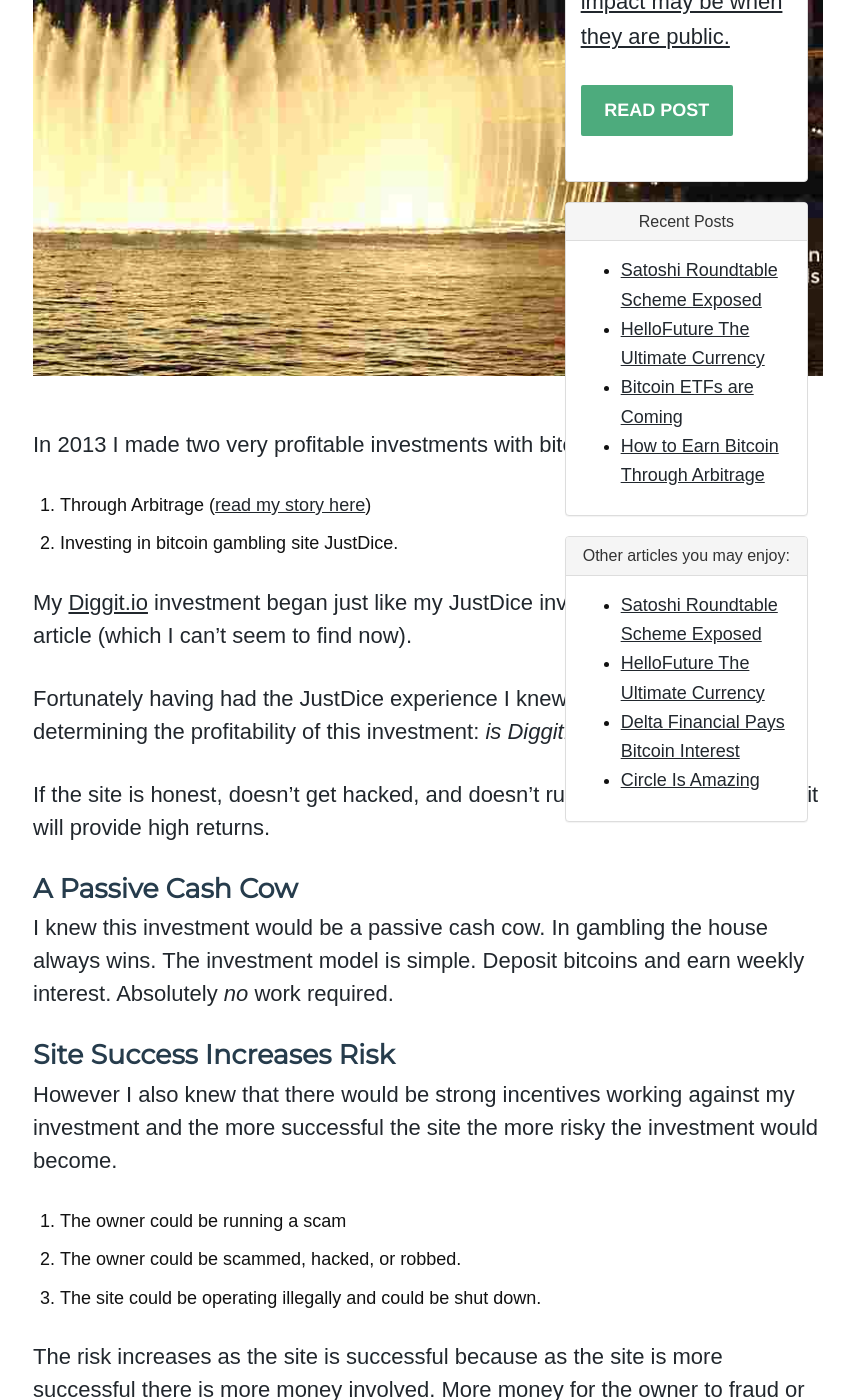
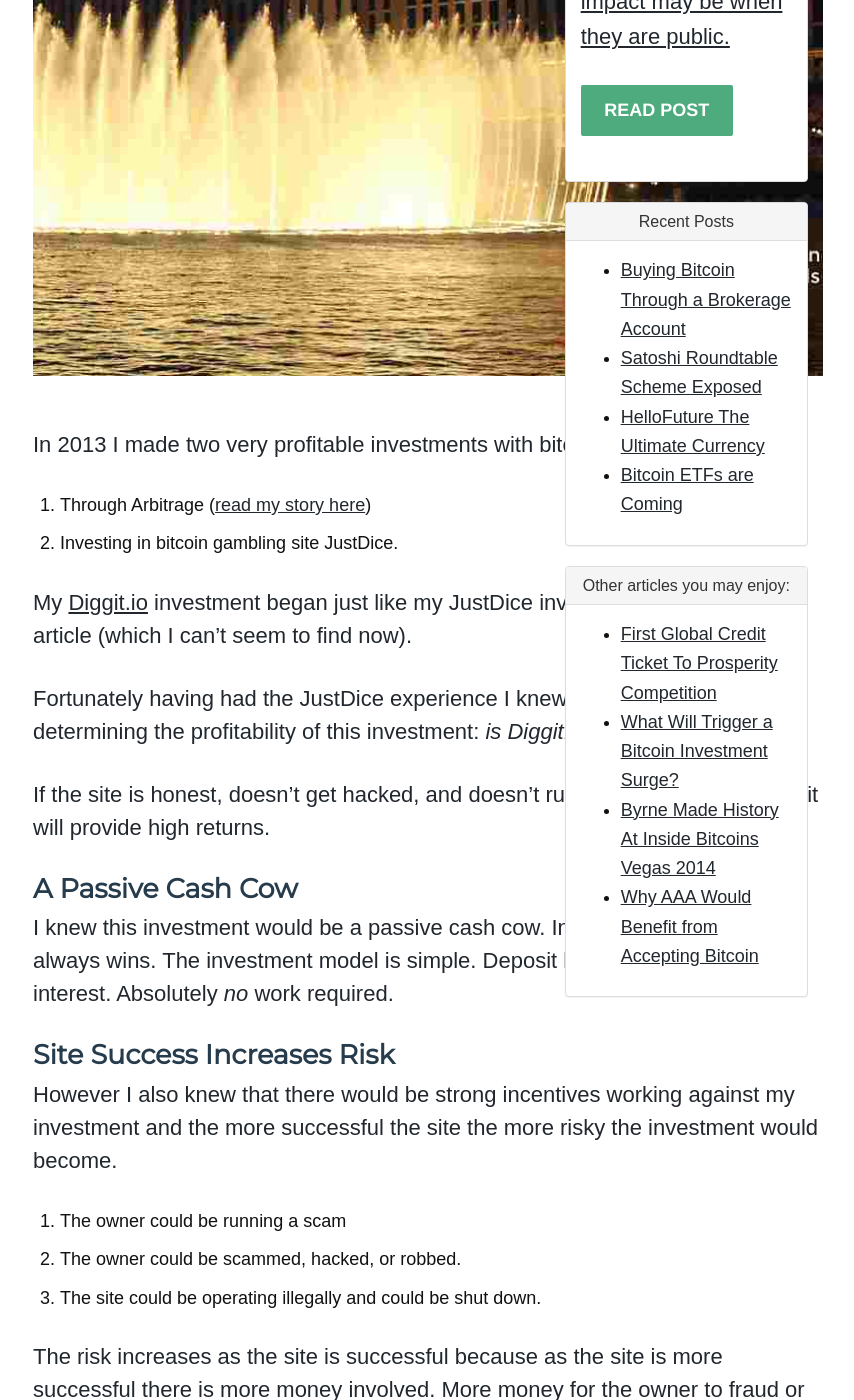
Before and after one commit to davidsilvasmith/bitcoinbulls.net, a Jekyll site: the page built from _posts/2015-02-09-earn-bitcoins-through-the-house-edge.md, in a window 1280 px wide and 1400 px high, scrolled down 1084 px. Shown: the whole window, without its empty margins (227-1081 px from the left). Built offline with Jekyll 4.4.1, drawn with Linux system fonts in a browser that asks for light colours; nearby versions of some CDN libraries; some web fonts are replaced; comment, search, counter and statistics services are not loaded; some of the changed lines change nothing that is shown; some of the changed text lies outside the part shown.

Commit message:
added post on how to buy bitcoins through brokerage

```diff
--- a/_posts/2015-01-10-bitcoin-etfs-are-coming.md
+++ b/_posts/2015-01-10-bitcoin-etfs-are-coming.md
@@ -2,7 +2,8 @@
 title: Bitcoin ETFs are Coming
 excerpt: Two bitcoin ETFs are coming to market. The Winklevoss COIN ETF and Barry Silbert's COIN ETF. Learn what an ETF is, when they are coming, how they will work, and what the impact may be when they are public.
 image: /images/bitcoin-etfs-are-coming.jpg
-popularPostTitle: How to Earn Bitcoin Through Arbitrage
+popularPostTitle: Buying Bitcoin Through a Brokerage Account
+updated: 3/2/2015
 ---
 
 {%include links.md %}
--- /dev/null
+++ b/_posts/2015-03-02-buying-bitcoin-through-a-brokerage-account.md
@@ -0,0 +1,43 @@
+---
+title: Buying Bitcoin Through a Brokerage Account
+excerpt: Investors can now buy bitcoin through online brokers like Charles Schwab, Fidelity, E*Trade and TD Ameritrade.
+popularPostTitle: Bitcoin ETFs are Coming
+image: /images/buying-bitcoin-through-a-brokerage-account.jpg
+coverImage: /images/buying-bitcoin-through-a-brokerage-account-cover.jpg
+---
+
+{%include links.md %}
+
+![Buying Bitcoin Through a Brokerage Account](/images/buying-bitcoin-through-a-brokerage-account.jpg "Buying Bitcoin Through a Brokerage Account")
+
+
+Many investors have asked me How do I buy bitcoin? or Where do I buy bitcoin? They also ask can I buy bitcoins for my IRA, 401K or Roth IRA? I didn't have a great answer for them.
+
+Investors have had a number of poor options like:
+
+ * get indirect exposure through publicly traded companies like [BTCS](https://www.google.com/finance?q=OTCMKTS%3ABTCS)
+ * buy through [Coinbase] or [Circle]
+ * through [SecondMarket's BIT](https://bitcoin-investment-trust.secondmarket.com/signup)(Accredited, 25K minimum)
+ * buy through overseas exchanges
+
+Beginning today, bitcoin can be purchased through an online brokerage! I'm going to tell you how to buy bitcoin with a brokerage account. Yes you will be able to buy through online brokers like Charles Schwab, Fidelity, E*Trade or TD Ameritrade.
+
+ 1. Login to your online brokerage
+ 2. Search for ticker GBTC
+ 3. Trade or buy.
+
+Yes this will work through your IRA, Roth IRA, and other self-managed accounts.
+
+Here is what that process looks like through Fidelity.
+
+![GBTC on Fidelity](/images/gbtc-on-fidelity.gif "GBTC on Fidelity")
+
+And here on TradeMonster
+
+![GBTC on TradeMonster](/images/gbtc-on-trademonster.gif "GBTC on TradeMonster")
+
+GBTC (managed by SecondMarket) holds bitcoins and is designed to mirror the performance of directly holding bitcoins. For details read [bitcoin ETFs are coming](/bitcoin-etfs-are-coming.html).
+
+It is great that retail investors can now easily and safely purchase bitcoin through their online brokerage.
+
+Do you plan on buying bitcoin through your broker? Let me know in the comments!
```
Also changed, not shown: images/buying-bitcoin-through-a-brokerage-account-cover.jpg (added), images/buying-bitcoin-through-a-brokerage-account.jpg (added), images/gbtc-on-fidelity.gif (added), images/gbtc-on-trademonster.gif (added).
